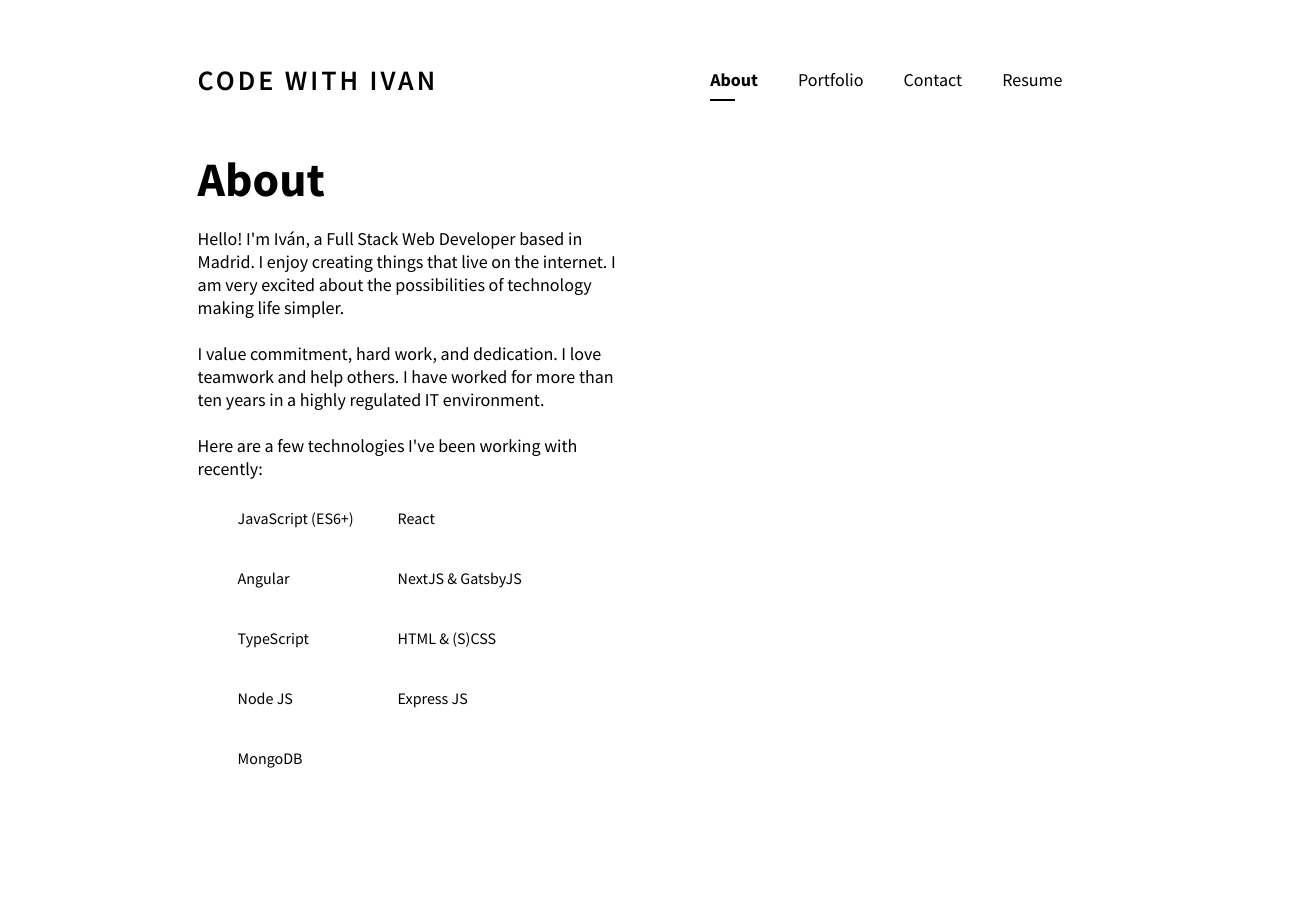
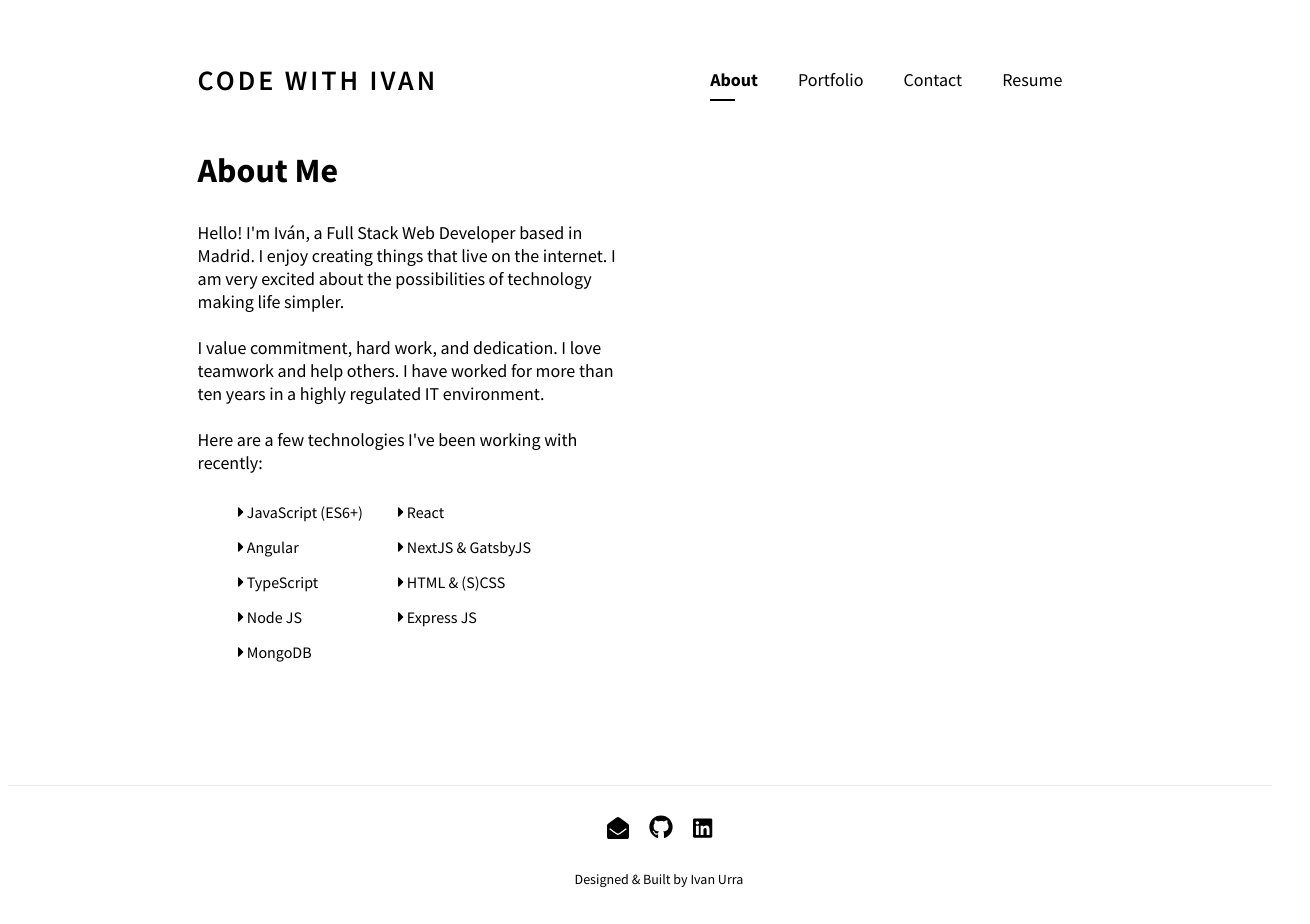
Before and after one commit to ivanurra/portfolio-v1, a Next.js app: page /about in a window 1280 px wide. Shown: the top 924 px of the page, 1310 px wide, since content can reach past the window. After the commit the page ends 902 px from the top, so only its background shows below. Built offline with nearby package versions, Linux system fonts and the light colour scheme.

Commit message:
start portfolio

```diff
--- a/components/Footer.jsx
+++ b/components/Footer.jsx
@@ -43,10 +43,10 @@ function Footer() {
                   <i className="fab fa-linkedin"></i>
                 </a>
               </li>
+            </ul>
+            <p className="footer-name">Designed & Built by Ivan Urra</p>
+          </nav>
 
-            </ul>
-          </nav>
-          <p className="footer-name">Designed & Built by Ivan Urra</p>
         </footer>
       );
 }
--- a/pages/about.jsx
+++ b/pages/about.jsx
@@ -1,6 +1,11 @@
 import Navbar from "../components/Navbar";
 import Head from "next/head";
 import Footer from "../components/Footer";
+
+import "@fortawesome/fontawesome-free/js/fontawesome";
+import "@fortawesome/fontawesome-free/js/solid";
+import "@fortawesome/fontawesome-free/js/regular";
+import "@fortawesome/fontawesome-free/js/brands";
 
 function About() {
   return (
@@ -14,7 +19,7 @@ function About() {
       <section className="hero">
         <div className="container">
           <div className="text-wrapper w-8">
-            <h1 className="title">About</h1>
+            <h1 className="title">About Me</h1>
             <p className="description">
                 Hello! I'm Iván, a Full Stack Web Developer based in Madrid.
                 I enjoy creating things that live on the internet. I am very
@@ -31,17 +36,16 @@ function About() {
                 <br/>
 
                 <ul id="skills">
-                  <li>JavaScript (ES6+)</li>
-                  <li>React</li>
-                  <li>Angular</li>
-                  <li>NextJS & GatsbyJS</li>
-                  <li>TypeScript</li>
-                  <li>HTML & (S)CSS</li>
-                  <li>Node JS</li>
-                  <li>Express JS</li>
-                  <li>MongoDB</li>
+                  <li><i class="fas fa-caret-right"></i>  JavaScript (ES6+)</li>
+                  <li><i class="fas fa-caret-right"></i>  React</li>
+                  <li><i class="fas fa-caret-right"></i>  Angular</li>
+                  <li><i class="fas fa-caret-right"></i>  NextJS & GatsbyJS</li>
+                  <li><i class="fas fa-caret-right"></i>  TypeScript</li>
+                  <li><i class="fas fa-caret-right"></i>  HTML & (S)CSS</li>
+                  <li><i class="fas fa-caret-right"></i>  Node JS</li>
+                  <li><i class="fas fa-caret-right"></i>  Express JS</li>
+                  <li><i class="fas fa-caret-right"></i>  MongoDB</li>
                 </ul>
-
             </p>
           </div>
 
--- a/styles/app.scss
+++ b/styles/app.scss
@@ -81,12 +81,13 @@ a[href] {
 		}
 
 		.title {
-			font-size: 48px;
+			font-size: 34px;
 			margin-top: 0;
 			margin-bottom: 10px;
 		}
 
 		.description {
+			margin-top: 30px;
 			font-size: 18px;
 		}
 
@@ -129,7 +130,7 @@ a[href] {
 		}
 
 		.portfolio-name {
-			font-size: 24px;
+			font-size: 28px;
 			margin-top: 10px;
 			margin-bottom: 10px;
 			text-transform: capitalize;
@@ -144,8 +145,6 @@ a[href] {
 /* footer */
 
 .footer {
-	margin: 50px 0 0 0;
-	padding: 15px 0;
 	width: 100%;
 	border-top: 1px solid #eaeaea;
   }
@@ -175,8 +174,12 @@ a[href] {
   }
 
   .footer-name{
-	  text-align: center;
-	  font-size: 14px;
+	width: 103%;
+	display: flex;
+	flex-flow: row wrap;
+	align-items: center;
+	justify-content: center;
+	font-size: 14px;
   }
 
   /* contact */
@@ -222,8 +225,19 @@ a[href] {
   #skills li {
 	font-size: 16px;
 	width: 150px;
-	height: 50px;
+	height: 25px;
 	margin-top: 10px;
 	margin-right: 10px;
 	display: inline-block;
   }
+
+/* portfolio */
+
+  .fa-external-link-alt{
+	font-size: 24px;
+	margin-right: 20px;
+  }
+
+  .fa-github{
+	font-size: 24px;
+  }
```
Also changed, not shown: pages/portfolio.jsx (+11 -0 lines).
